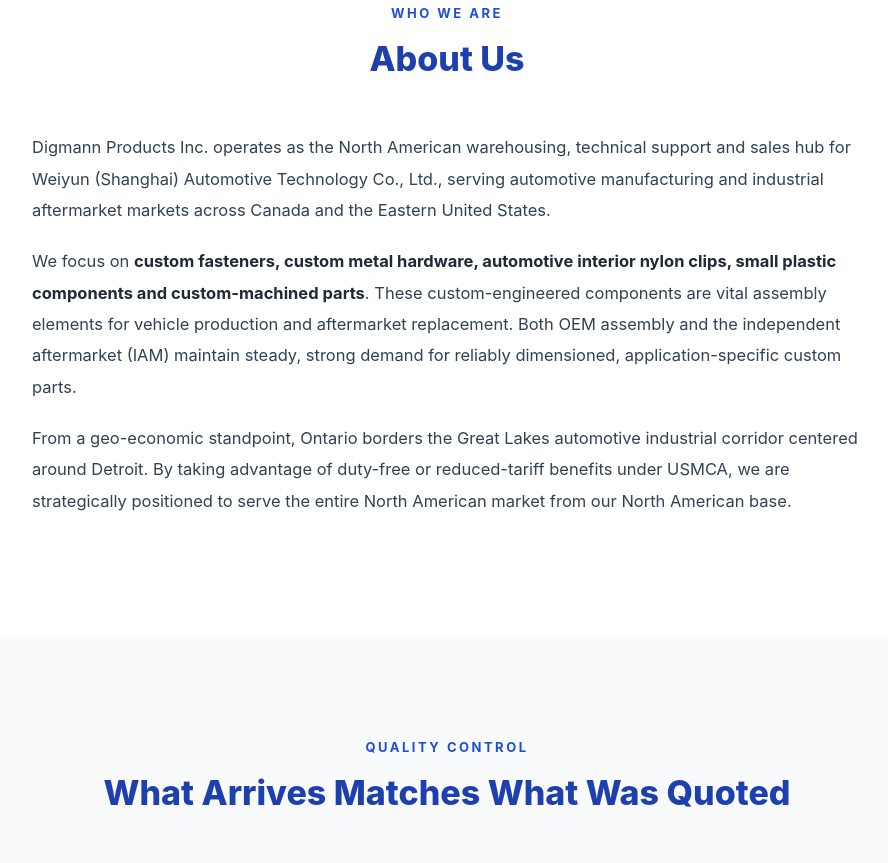
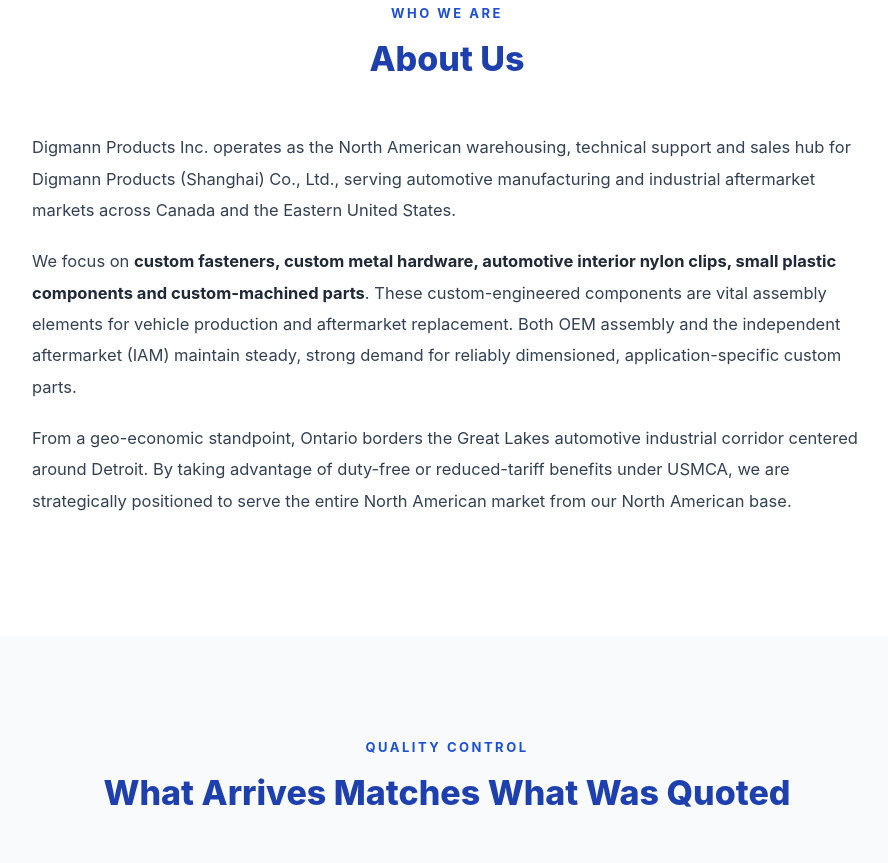
Before and after one commit to qiaofeng125-create/digmannfasteners, a plain HTML site: page index.html in a window 1280 px wide. Shown: the part 7230-8093 px from the top of the page, without its empty margins (193-1081 px from the left). Drawn offline with Linux system fonts and the light colour scheme.

Commit message:
About Us: parent entity name -> Digmann Products (Shanghai) Co., Ltd.

```diff
--- a/index.html
+++ b/index.html
@@ -753,7 +753,7 @@
                 <h2 class="section-title">About Us</h2>
             </div>
             <div class="about-prose">
-                <p>Digmann Products Inc. operates as the North American warehousing, technical support and sales hub for Weiyun (Shanghai) Automotive Technology Co., Ltd., serving automotive manufacturing and industrial aftermarket markets across Canada and the Eastern United States.</p>
+                <p>Digmann Products Inc. operates as the North American warehousing, technical support and sales hub for Digmann Products (Shanghai) Co., Ltd., serving automotive manufacturing and industrial aftermarket markets across Canada and the Eastern United States.</p>
                 <p>We focus on <strong>custom fasteners, custom metal hardware, automotive interior nylon clips, small plastic components and custom-machined parts</strong>. These custom-engineered components are vital assembly elements for vehicle production and aftermarket replacement. Both OEM assembly and the independent aftermarket (IAM) maintain steady, strong demand for reliably dimensioned, application-specific custom parts.</p>
                 <p>From a geo-economic standpoint, Ontario borders the Great Lakes automotive industrial corridor centered around Detroit. By taking advantage of duty-free or reduced-tariff benefits under USMCA, we are strategically positioned to serve the entire North American market from our North American base.</p>
             </div>
```
